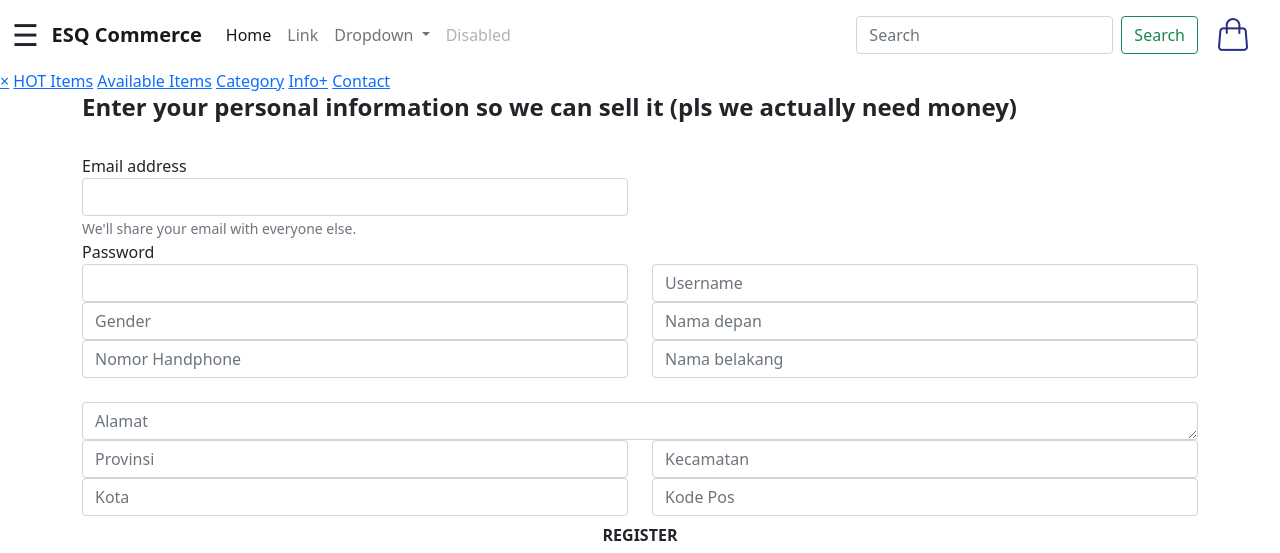
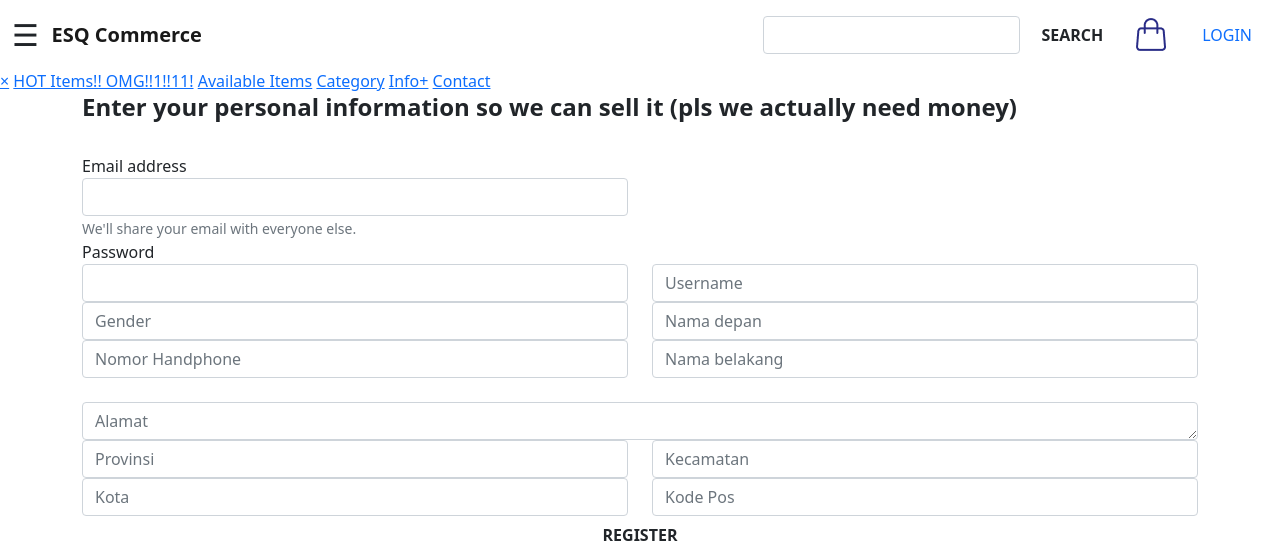
Before and after one commit to ihsanshiddiq/ESQ-Commerce, a PHP site: page /register.php in a window 1280 px wide. Shown: the top 553 px of the page. Run offline with PHP 8.4, Linux system fonts and the light colour scheme.

Commit message:
navbar php + register update

```diff
--- a/src/navbar.html
+++ /dev/null
@@ -1,80 +0,0 @@
-<!DOCTYPE html>
-<html lang="en">
-<head>
-    <meta charset="UTF-8">
-    <meta http-equiv="X-UA-Compatible" content="IE=edge">
-    <meta name="viewport" content="width=device-width, initial-scale=1.0">
-    <link href="https://cdn.jsdelivr.net/npm/bootstrap@5.0.2/dist/css/bootstrap.min.css" rel="stylesheet"
-        integrity="sha384-EVSTQN3/azprG1Anm3QDgpJLIm9Nao0Yz1ztcQTwFspd3yD65VohhpuuCOmLASjC" crossorigin="anonymous">
-    <script src="https://cdn.jsdelivr.net/npm/bootstrap@5.0.2/dist/js/bootstrap.bundle.min.js"
-        integrity="sha384-MrcW6ZMFYlzcLA8Nl+NtUVF0sA7MsXsP1UyJoMp4YLEuNSfAP+JcXn/tWtIaxVXM"
-        crossorigin="anonymous"></script>
-
-        <link rel="stylesheet" href="../lib/customskin.css">
-
-    <title>Document</title>
-</head>
-<body>
-  <nav class="navbar navbar-expand-lg navbar-light absolution" id="navbar">
-    <div class="container-fluid">
-      <span style="font-size:30px;cursor:pointer; padding-right: 1%;" onclick="openNav()">&#9776;</span>
-      <a class="navbar-brand" href="#"><b>ESQ Commerce</b></a>
-      <button class="navbar-toggler" type="button" data-bs-toggle="collapse" data-bs-target="#navbarSupportedContent" aria-controls="navbarSupportedContent" aria-expanded="false" aria-label="Toggle navigation">
-        <span class="navbar-toggler-icon"></span>
-      </button>
-      <div class="collapse navbar-collapse" id="navbarSupportedContent">
-        <ul class="navbar-nav me-auto mb-2 mb-lg-0">
-          <li class="nav-item">
-            <a class="nav-link active" aria-current="page" href="#">Home</a>
-          </li>
-          <li class="nav-item">
-            <a class="nav-link" href="#">Link</a>
-          </li>
-          <li class="nav-item dropdown">
-            <a class="nav-link dropdown-toggle" href="#" id="navbarDropdown" role="button" data-bs-toggle="dropdown" aria-expanded="false">
-              Dropdown
-            </a>
-            <ul class="dropdown-menu" aria-labelledby="navbarDropdown">
-              <li><a class="dropdown-item" href="#">Action</a></li>
-              <li><a class="dropdown-item" href="#">Another action</a></li>
-              <li><hr class="dropdown-divider"></li>
-              <li><a class="dropdown-item" href="#">Something else here</a></li>
-            </ul>
-          </li>
-          <li class="nav-item">
-            <a class="nav-link disabled" href="#" tabindex="-1" aria-disabled="true">Disabled</a>
-          </li>
-        </ul>
-        <form class="d-flex">
-          <input class="form-control me-2" type="search" placeholder="Search" aria-label="Search">
-          <button class="btn btn-outline-success" type="submit">Search</button>
-        </form>
-        <a class="nav-link" href="cart.html">
-          <img src="assets/cart.png" alt="cart">
-        </a>
-      </div>
-
-      <script>
-        function openNav() {
-          document.getElementById("mySidenav").style.width = "250px";
-        }
-
-        function closeNav() {
-          document.getElementById("mySidenav").style.width = "0";
-        }
-        </script>
-
-    </div>
-  </nav>
-
-  <!---->
-  <div id="mySidenav" class="sidenav">
-    <a href="javascript:void(0)" class="closebtn" onclick="closeNav()">&times;</a>
-    <a href="#">HOT Items</a>
-    <a href="#">Available Items</a>
-    <a href="#">Category</a>
-    <a href="#">Info+</a>
-    <a href="#">Contact</a>
-  </div>
-</body>
-</html>
--- /dev/null
+++ b/src/navbar.php
@@ -0,0 +1,72 @@
+
+<body>
+  <nav class="navbar navbar-expand-lg navbar-light absolution" id="navbar">
+        <div class="container-fluid">
+          <span style="font-size:30px;cursor:pointer; padding-right: 1%;" onclick="openNav()">&#9776;</span>
+          <a class="navbar-brand" href="#"><b>ESQ Commerce</b></a>
+          <button class="navbar-toggler" type="button" onclick="expandNav()" data-bs-toggle="collapse" data-bs-target="#navbarSupportedContent" aria-controls="navbarSupportedContent" aria-expanded="false" aria-label="Toggle navigation">
+            <span class="navbar-toggler-icon"></span>
+          </button>
+          <div class="collapse navbar-collapse" id="navbarSupportedContent">
+            <ul class="navbar-nav me-auto mb-2 mb-lg-0">
+
+
+            </ul>
+            <form class="d-flex search">
+              <input class="form-control me-2 searchinput" type="search" placeholder="" aria-label="Search">
+              <button class="btn" type="submit"><b>SEARCH</b></button>
+            </form>
+            <a class="nav-link" href="cart.html">
+              <img src="../assets/cart.png" alt="cart">
+            </a>
+            <a class="nav-link active blacken" aria-current="page" href="#">LOGIN</a>
+
+          </div>
+
+
+        </div>
+      </nav>
+
+      <!---->
+      <div id="mySidenav" class="sidenav" style="z-index: 10000;">
+        <a href="javascript:void(0)" class="closebtn" onclick="closeNav()">&times;</a>
+        <a href="#">HOT Items!! OMG!!1!!11!</a>
+        <a href="#">Available Items</a>
+        <a href="#">Category</a>
+        <a href="#">Info+</a>
+        <a href="#">Contact</a>
+
+        <!-- TESTING AREA: DROPDOWN-->
+
+        <!-- END OF TESTING AREA-->
+      </div>
+
+      <script>
+
+      function openNav() {
+        document.getElementById("mySidenav").style.width = "250px";
+      }
+
+      function closeNav() {
+        document.getElementById("mySidenav").style.width = "0";
+      }
+
+      var absoluted = false;
+      function expandNav() {
+
+        if (absoluted == true){
+          document.getElementById("navbar").style.opacity = "70%";
+          absoluted = false;
+        } else {
+          document.getElementById("navbar").style.backgroundColor = "white";
+          document.getElementById("navbar").style.opacity = "100%";
+          absoluted = true;
+        }
+
+      }
+
+      function unexpandNav() {
+        document.getElementById("navbar").style.opacity = "70%";
+      }
+      </script>
+</body>
--- a/src/register.php
+++ b/src/register.php
@@ -29,7 +29,7 @@
   <nav>
     <!-- INSERT NAVBAR FILE HERE (AFTER PHP CONVERSION)-->
     <?php
-    require 'navbar.html';
+    require 'navbar.php';
     ?>
   </nav>
 
```
